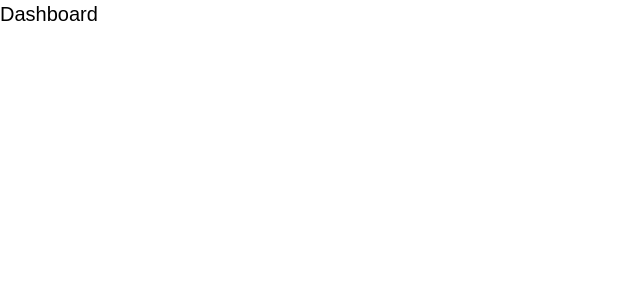
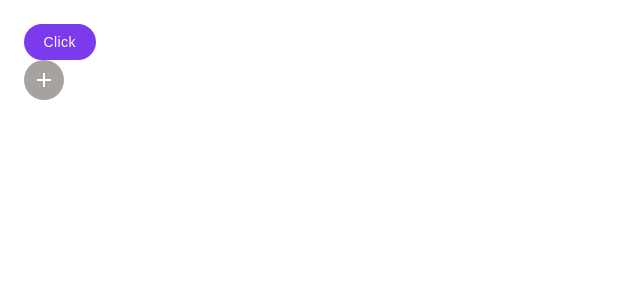
Before and after one commit to vivekbhatt07/Taskify, a React (Vite) app: page / in a window 1280 px wide. Shown: the top 300 px of the page, without its empty margins (0-640 px from the left). Built offline with nearby package versions, Linux system fonts and the light colour scheme.

Commit message:
add: button component

```diff
--- /dev/null
+++ b/src/components/buttons/IconAction/index.tsx
@@ -0,0 +1,19 @@
+import { IconButton, IconButtonProps } from "@mui/material";
+import { styled } from "@mui/material/styles";
+
+const IconAction = styled(IconButton)<IconButtonProps>(({ theme }) => ({
+  color: "#fff",
+  backgroundColor: "#a8a29e",
+  fontWeight: "400",
+  textTransform: "capitalize",
+  height: "40px",
+  width: "40px",
+  display: "flex",
+  alignItems: "center",
+  justifyContent: "center",
+  "&:hover": {
+    backgroundColor: "#7c3aed",
+  },
+}));
+
+export default IconAction;
--- /dev/null
+++ b/src/components/buttons/TextAction/index.tsx
@@ -0,0 +1,17 @@
+import { Button, ButtonProps } from "@mui/material";
+import { styled } from "@mui/material/styles";
+
+const TextAction = styled(Button)<ButtonProps>(({ theme }) => ({
+  color: "#fff",
+  backgroundColor: "#7c3aed",
+  fontWeight: "400",
+  fontFamily: "inherit",
+  textTransform: "capitalize",
+  padding: "0.4em 1.4em",
+  borderRadius: "200px",
+  "&:hover": {
+    backgroundColor: "#5b21b6",
+  },
+}));
+
+export default TextAction;
--- /dev/null
+++ b/src/components/buttons/TooltipIconAction/index.tsx
@@ -0,0 +1,34 @@
+import { FC } from "react";
+import Tooltip, { TooltipProps } from "@mui/material/Tooltip";
+import IconButton from "../IconAction";
+
+interface TolltipIconActionProps {
+  children: any;
+  position:
+    | "bottom-end"
+    | "bottom-start"
+    | "bottom"
+    | "left-end"
+    | "left-start"
+    | "left"
+    | "right-end"
+    | "right-start"
+    | "right"
+    | "top-end"
+    | "top-start"
+    | "top"
+    | undefined;
+}
+
+const TolltipIconAction: FC<TolltipIconActionProps> = ({
+  children,
+  position,
+}) => {
+  return (
+    <Tooltip title="Delete" arrow placement={position}>
+      <IconButton>{children}</IconButton>
+    </Tooltip>
+  );
+};
+
+export default TolltipIconAction;
--- /dev/null
+++ b/src/components/buttons/index.tsx
@@ -0,0 +1,5 @@
+import TextButton from "./TextAction";
+import IconButton from "./IconAction";
+import TolltipIconAction from "./TooltipIconAction";
+
+export { TextButton, IconButton, TolltipIconAction };
--- /dev/null
+++ b/src/components/index.tsx
@@ -0,0 +1,3 @@
+import { IconButton, TextButton, TolltipIconAction } from "./buttons";
+
+export { IconButton, TextButton, TolltipIconAction };
--- a/src/pages/Dashboard/index.tsx
+++ b/src/pages/Dashboard/index.tsx
@@ -1,9 +1,18 @@
 import { FC } from "react";
+import { IconButton, TextButton, TolltipIconAction } from "../../components";
+import AddIcon from "@mui/icons-material/Add";
 
 interface DashboardProps {}
 
 const Dashboard: FC<DashboardProps> = () => {
-  return <div className="text-xl">Dashboard</div>;
+  return (
+    <div className="text-xl m-6">
+      <TextButton>Click</TextButton>
+      <TolltipIconAction>
+        <AddIcon />
+      </TolltipIconAction>
+    </div>
+  );
 };
 
 export default Dashboard;
```
